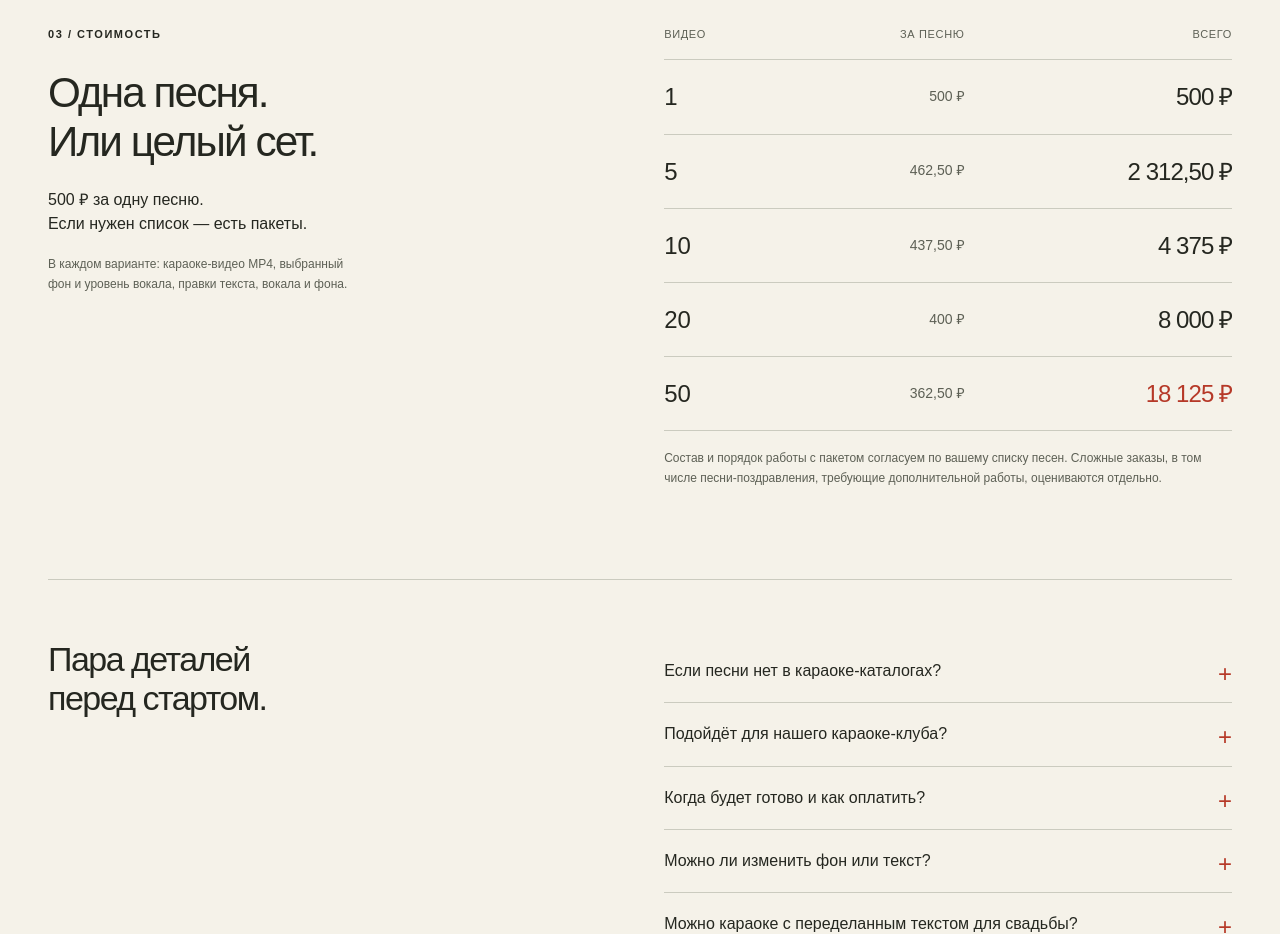
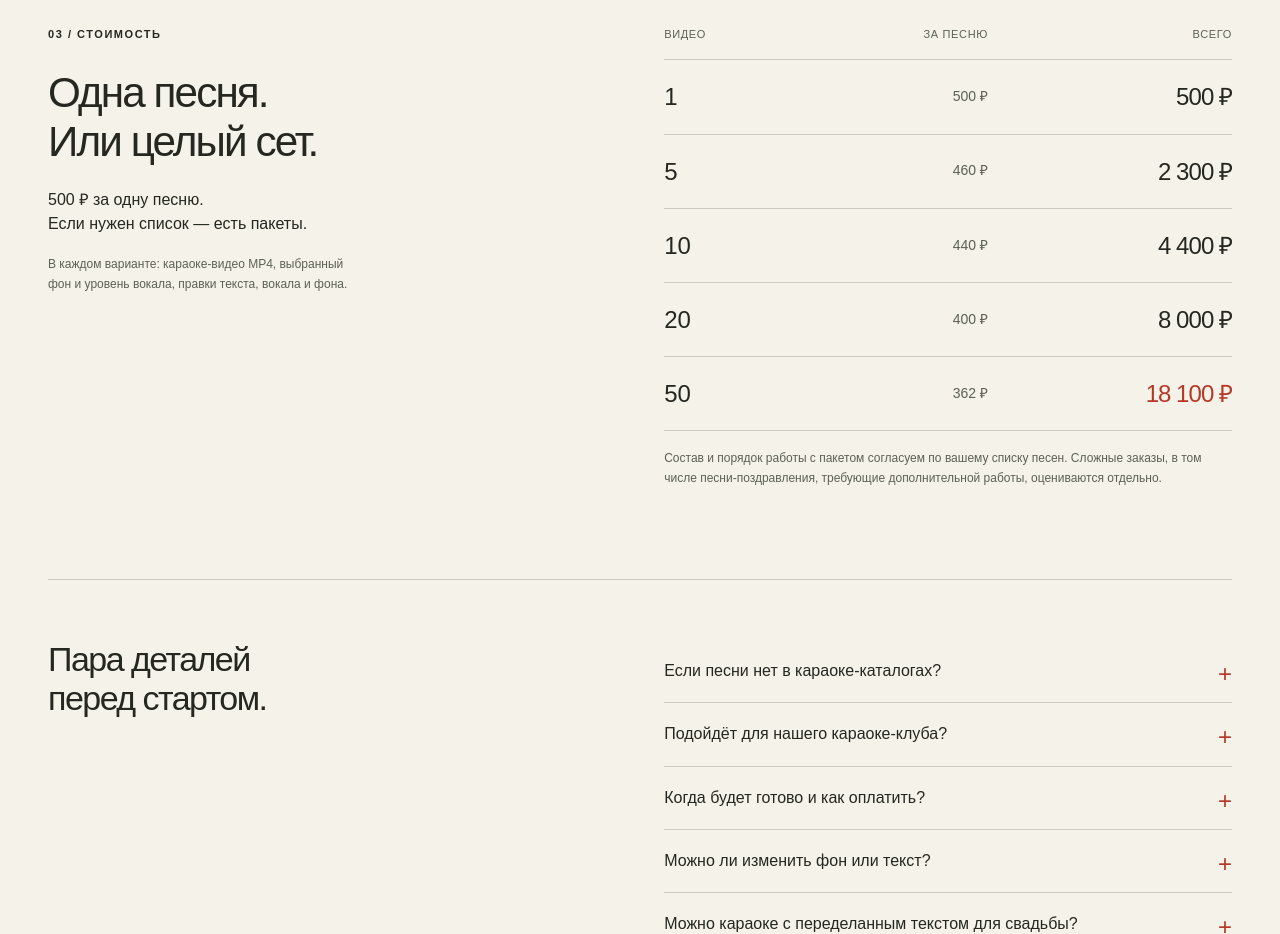
Before and after one commit to ilnitskii/karaoke-landing, a plain HTML site: page index.html in a window 1280 px wide. Shown: the part 3480-4414 px from the top of the page. Drawn offline with Linux system fonts and the light colour scheme.

Commit message:
Round package totals to nearest hundred rubles

```diff
--- a/index.html
+++ b/index.html
@@ -120,10 +120,10 @@
       <div class="price-heading"><p class="eyebrow">03 / Стоимость</p><h2 id="prices-title">Одна песня.<br>Или целый сет.</h2><p>500 ₽ за одну песню.<br>Если нужен список — есть пакеты.</p><p class="note">В каждом варианте: караоке-видео MP4, выбранный фон и уровень вокала, правки текста, вокала и фона.</p></div>
       <div class="price-table-wrap"><table><caption class="sr-only">Цены на изготовление караоке</caption><thead><tr><th scope="col">Видео</th><th scope="col">За песню</th><th scope="col">Всего</th></tr></thead><tbody>
         <tr><th scope="row">1</th><td>500 ₽</td><td>500 ₽</td></tr>
-        <tr><th scope="row">5</th><td>462,50 ₽</td><td>2 312,50 ₽</td></tr>
-        <tr><th scope="row">10</th><td>437,50 ₽</td><td>4 375 ₽</td></tr>
+        <tr><th scope="row">5</th><td>460 ₽</td><td>2 300 ₽</td></tr>
+        <tr><th scope="row">10</th><td>440 ₽</td><td>4 400 ₽</td></tr>
         <tr><th scope="row">20</th><td>400 ₽</td><td>8 000 ₽</td></tr>
-        <tr><th scope="row">50</th><td>362,50 ₽</td><td>18 125 ₽</td></tr>
+        <tr><th scope="row">50</th><td>362 ₽</td><td>18 100 ₽</td></tr>
       </tbody></table><p class="note">Состав и порядок работы с пакетом согласуем по вашему списку песен. Сложные заказы, в том числе песни-поздравления, требующие дополнительной работы, оцениваются отдельно.</p></div>
     </section>
 
```
